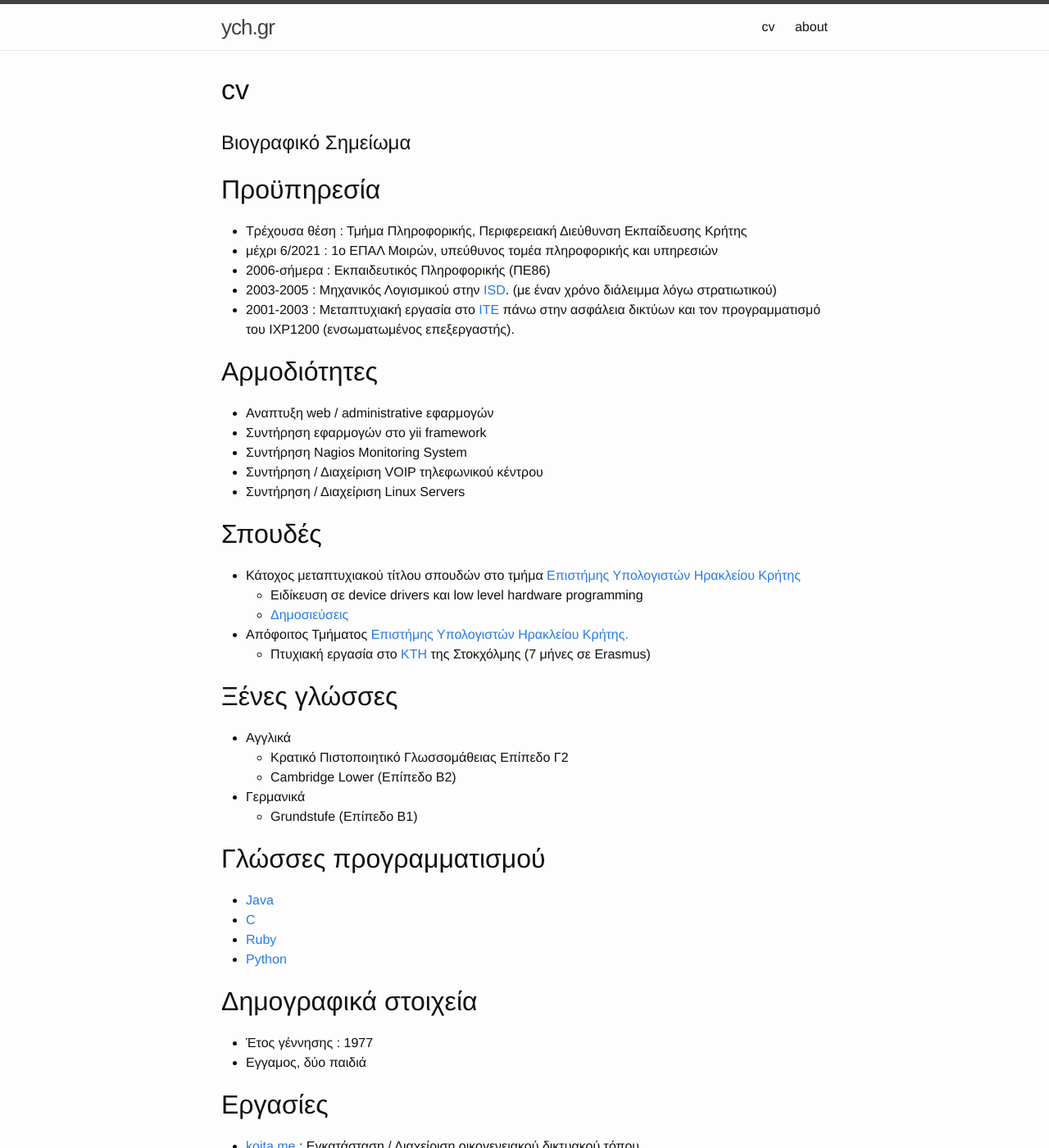
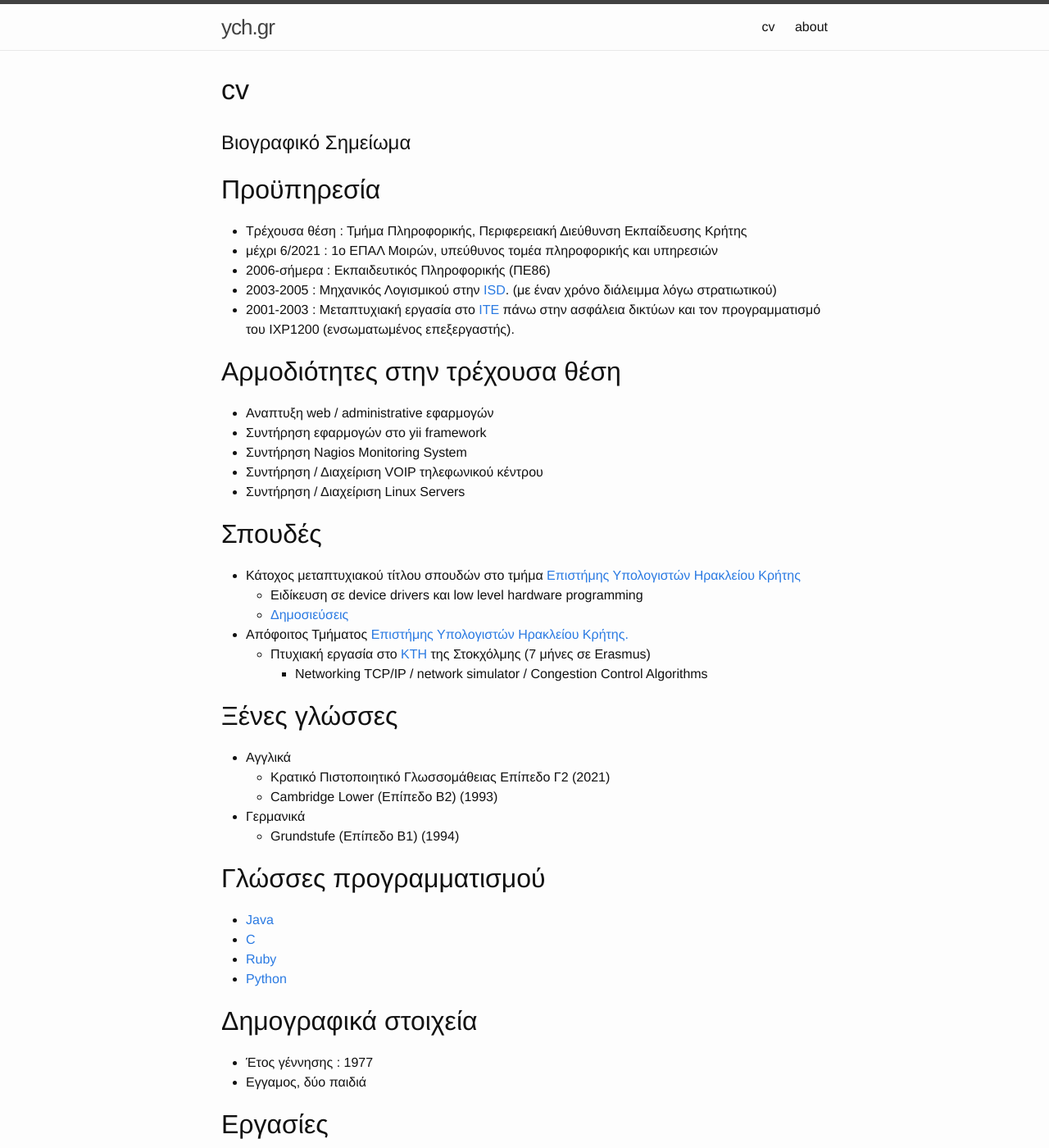
Before and after one commit to haritak/haritak.github.io, a Jekyll site: the page built from cv/cv.md, in a window 1280 px wide and 1400 px high. Shown: the whole window at 82% size. Built offline with Jekyll 4.4.1, drawn with Linux system fonts in a browser that asks for light colours.

Commit message:
Update cv.md
Προσθήκη ημερομηνιών

```diff
--- a/cv/cv.md
+++ b/cv/cv.md
@@ -20,7 +20,7 @@ permalink: /cv.html
 λόγω στρατιωτικού)
 * 2001-2003 : Μεταπτυχιακή εργασία στο [ΙΤΕ][4] πάνω στην ασφάλεια δικτύων και τον προγραμματισμό του IXP1200 (ενσωματωμένος επεξεργαστής).
 
-## Αρμοδιότητες
+## Αρμοδιότητες στην τρέχουσα θέση
 * Αναπτυξη web / administrative εφαρμογών
 * Συντήρηση εφαρμογών στο yii framework
 * Συντήρηση Nagios Monitoring System
@@ -34,13 +34,14 @@ permalink: /cv.html
   * [Δημοσιεύσεις][10]
 * Απόφοιτος Τμήματος [Επιστήμης Υπολογιστών Ηρακλείου Κρήτης.][2]
   * Πτυχιακή εργασία στο [KTH][1] της Στοκχόλμης (7 μήνες σε Erasmus)
+      * Networking TCP/IP / network simulator / Congestion Control Algorithms
 
 ## Ξένες γλώσσες
 * Αγγλικά
-  * Κρατικό Πιστοποιητικό Γλωσσομάθειας Επίπεδο Γ2
-  * Cambridge Lower (Επίπεδο Β2)
+  * Κρατικό Πιστοποιητικό Γλωσσομάθειας Επίπεδο Γ2 (2021)
+  * Cambridge Lower (Επίπεδο Β2) (1993)
 * Γερμανικά
-  * Grundstufe (Επίπεδο Β1)
+  * Grundstufe (Επίπεδο Β1) (1994)
 
 ## Γλώσσες προγραμματισμού
 * [Java][java]
```
